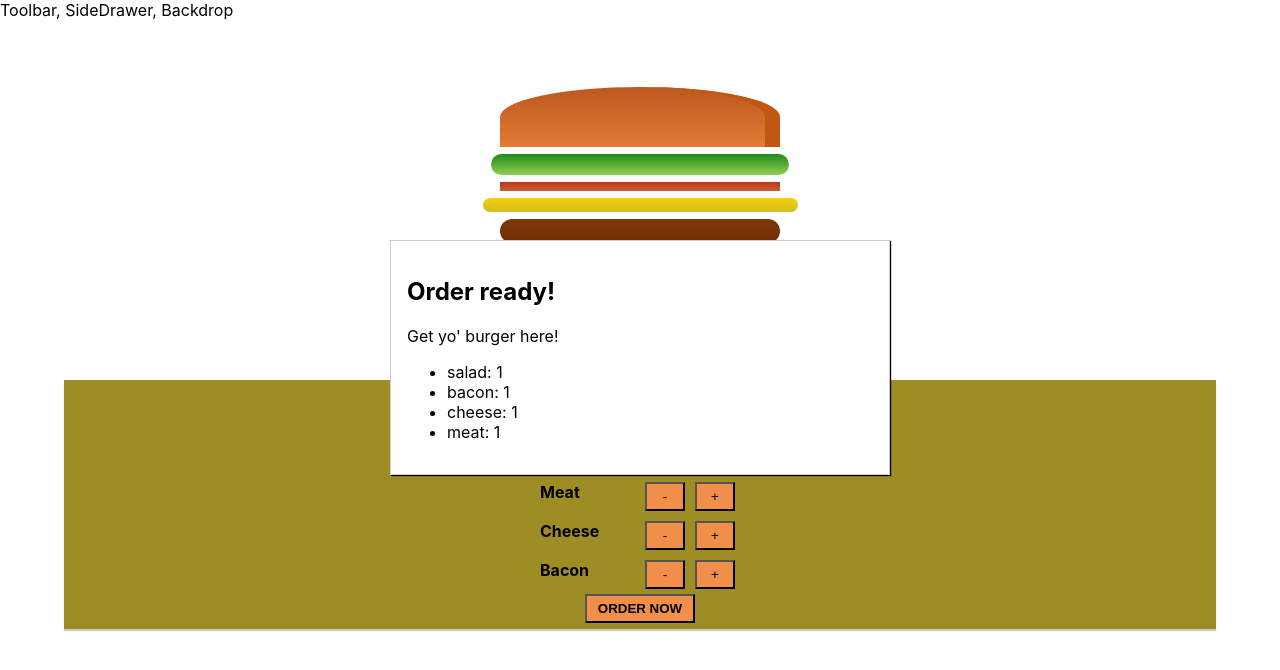
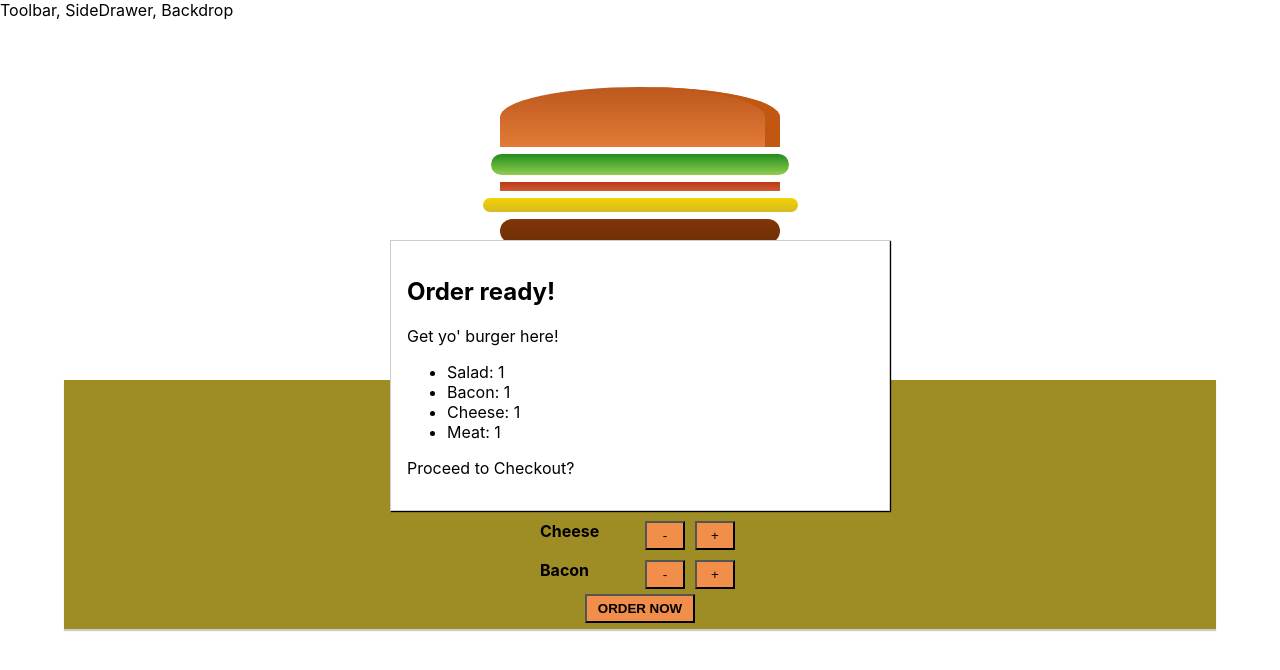
Before and after one commit to Stevan-Radovanovic/BurgerBuilder-WebApp, a React (Create React App) app in the folder bb1/: page / in a window 1280 px wide. Both pictures are taken after a click on the button "ORDER NOW". Shown: the top 670 px of the page. Built offline with nearby package versions, Linux system fonts and the light colour scheme.

Commit message:
Enabled modal appearing

```diff
--- a/bb1/src/components/Burger/BuildControls/BuildControls.js
+++ b/bb1/src/components/Burger/BuildControls/BuildControls.js
@@ -31,7 +31,11 @@ const BuildControls = (props) => {
     <div className={classes.BuildControls}>
       <p className={classes.Price}>Total Price: {props.price.toFixed(2)}$</p>
       {renderingControls}
-      <button disabled={!props.disabledOrder} className={classes.OrderButton}>
+      <button
+        disabled={!props.disabledOrder}
+        className={classes.OrderButton}
+        onClick={props.modal}
+      >
         ORDER NOW
       </button>
     </div>
--- a/bb1/src/components/Burger/OrderSummary/OrderSummary.js
+++ b/bb1/src/components/Burger/OrderSummary/OrderSummary.js
@@ -2,8 +2,9 @@ import React from 'react';
 
 const OrderSummary = (props) => {
   const ingredients = Object.keys(props.ingredients).map((key) => (
-    <li>
-      {key}: {props.ingredients[key]}
+    <li key={key}>
+      <span style={{ textTransform: 'capitalize' }}>{key}</span>:
+      {' ' + props.ingredients[key]}
     </li>
   ));
 
@@ -12,6 +13,7 @@ const OrderSummary = (props) => {
       <h2>Order ready!</h2>
       <p>Get yo' burger here!</p>
       <ul>{ingredients}</ul>
+      <p>Proceed to Checkout?</p>
     </React.Fragment>
   );
 };
--- a/bb1/src/containers/BurgerBuilder/BurgerBuilder.js
+++ b/bb1/src/containers/BurgerBuilder/BurgerBuilder.js
@@ -21,6 +21,7 @@ class BurgerBuilder extends Component {
     },
     price: 2.6,
     purchasable: true,
+    modalActive: false,
   };
 
   addIngredientHandler = (type) => {
@@ -35,6 +36,12 @@ class BurgerBuilder extends Component {
 
     let newPrice = this.state.price + INGREDIENT_PRICES[type];
     this.setState({ price: newPrice });
+  };
+
+  modalHandler = () => {
+    const modal = this.state.modalActive;
+    console.log(modal);
+    this.setState({ modalActive: !modal });
   };
 
   updatePurchasable(newIngredients) {
@@ -65,15 +72,18 @@ class BurgerBuilder extends Component {
   render() {
     return (
       <React.Fragment>
-        <Modal>
-          <OrderSummary ingredients={this.state.ingredients} />
-        </Modal>
+        {this.state.modalActive ? (
+          <Modal>
+            <OrderSummary ingredients={this.state.ingredients} />
+          </Modal>
+        ) : null}
         <Burger ingredients={this.state.ingredients} />
         <BuildControls
           addIngredientHandler={this.addIngredientHandler}
           deleteIngredientHandler={this.deleteIngredientHandler}
           price={this.state.price}
           disabledOrder={this.state.purchasable}
+          modal={this.modalHandler}
         />
       </React.Fragment>
     );
```
